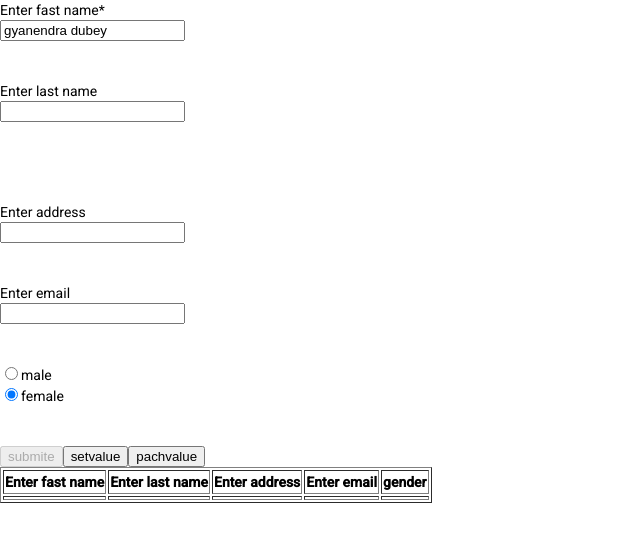
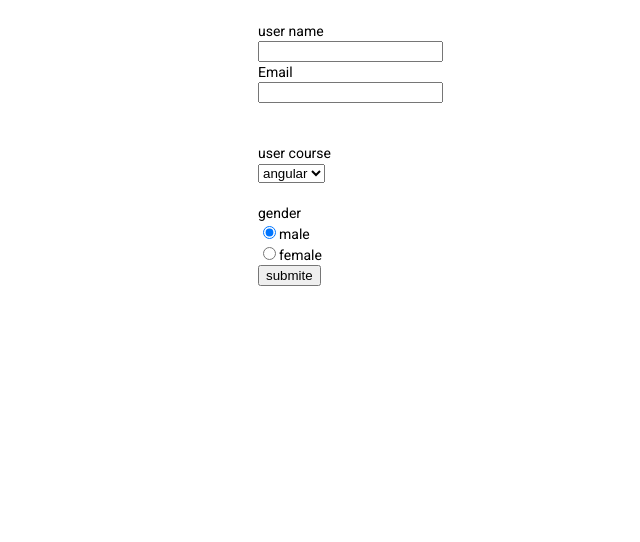
Before and after one commit to Gyanendra777/angular-3, an Angular app: page / in a window 1280 px wide. Shown: the top 542 px of the page, without its empty margins (0-640 px from the left). Built offline with nearby package versions, Linux system fonts and the light colour scheme.

Commit message:
REACTIVE FORMS ME HMNE SHIKHA KE KESE REACTIVE KO IMPORT KRTE H OUR USE UG KRTE H 1-REACTIVE FORMS MODULE  2-FORM CONTROL 3-FORM GROUP 4-VALIDATOR 5-FORM GROUP NAME 6-FORM CONTROL NAME

```diff
--- a/src/app/app.module.ts
+++ b/src/app/app.module.ts
@@ -4,7 +4,7 @@ import { BrowserModule } from '@angular/platform-browser';
 import { AppRoutingModule, routingComponents } from './app-routing.module';
 import { AppComponent } from './app.component';
 import { BrowserAnimationsModule } from '@angular/platform-browser/animations';
-import { FormsModule } from '@angular/forms';
+import { FormsModule, ReactiveFormsModule } from '@angular/forms';
 import {MatCardModule} from '@angular/material/card';
 import {MatButtonModule} from '@angular/material/button';
 
@@ -20,6 +20,7 @@ import {MatButtonModule} from '@angular/material/button';
   imports: [
     BrowserModule,
     AppRoutingModule,
+    ReactiveFormsModule,
     BrowserAnimationsModule,
     FormsModule,
     MatButtonModule,
--- a/src/app/home/home.component.html
+++ b/src/app/home/home.component.html
@@ -1,48 +1,28 @@
-<form #simpleform="ngForm" (ngSubmit)="valusend(simpleform.value)">
-  <div ngModelGroup="userditel" #userditel="ngModelGroup">
-    <label for="">Enter fast name*</label><br>
-    <input type="text" name="fast" [(ngModel)]="usernamee" ngModel required #fast="ngModel"><br>
-    <label *ngIf="!fast.valid && fast.touched">please Enter Enter fast name</label>
-    <br><br>
-    <label for="">Enter last name</label><br>
-    <input type="text" name="last" ngModel required #last="ngModel"><br>
-    <label *ngIf="!last.valid && last.touched">please Enter valid last name</label>
-    <br>
-  </div>
-   <strong *ngIf="!userditel.valid && userditel.touched">userditel in valid input ngModelGroup</strong><br><br><br>
-  <label for="">Enter address </label><br>
-  <input type="text" name="address" ngModel required #address="ngModel"><br>
-  <label *ngIf="!address.valid && address.touched">please Enter valid address</label>
-  <br><br>
-  <label for="">Enter email </label><br>
-  <input type="email" name="email" ngModel email required #email="ngModel"><br>
-  <label *ngIf="!email.valid && email.touched">please Enter valid Email</label>
-  <br><br>
-  <div class="custom-control custom-radio" *ngFor="let m of genders">
-    <input type="radio" id="{{m.id}}" name="gender" class="custom-control-input" [ngModel]="defoultvaluee" value="{{m.gender}}">
-    <label class="custom-control-label" for="{{m.id}}">{{m.gender}}</label>
-  </div>
-  <br>
-  <br>
-  <button [disabled]="!simpleform.valid">submite</button>
-  <button (click)="setva()">setvalue</button>
-  <button (click)="pachva()">pachvalue</button>
-</form>
-<div>
-  <table border="1">
-    <tr>
-      <th>Enter fast name</th>
-      <th>Enter last name</th>
-      <th>Enter address</th>
-      <th>Enter email</th>
-      <th>gender</th>
-    </tr>
-    <tr>
-      <td>{{uaered.fast}}</td>
-      <td>{{uaered.last}}</td>
-      <td>{{uaered.address}}</td>
-      <td>{{uaered.email}}</td>
-      <td>{{uaered.gender}}</td>
-    </tr>
-  </table>
+<div style="position: absolute;     left: 258px;
+top: 21px;">
+  <form [formGroup]="myReactiveForm" (ngSubmit)=onSubmit()>
+    <div formGroupName="userDtail">
+        <label for="">user name</label><br>
+        <input type="text" name="userName" formControlName="userName"><br>
+
+        <label for="">Email</label><br>
+        <input type="email" name="email" formControlName="email"><br>
+        <small *ngIf="!myReactiveForm.get('userDtail.email').valid && myReactiveForm.get('userDtail.email').touched">enter valed email
+          fffffffffffffffffff</small><br><br>
+    </div>
+    <label for="">user course</label><br>
+    <select name="course" id="" formControlName="course">
+
+      <option value="angular">angular</option>
+      <option value="react">react</option>
+      <option value="php">php</option>
+    </select><br><br>
+    <label for="">gender</label><br>
+
+    <div *ngFor="let m of genders">
+      <input type="radio" id="{{m.id}}" formControlName="gende" value="{{m.valu}}">
+      <label for="{{m.id}}">{{m.valu}}</label>
+    </div>
+    <button>submite</button>
+  </form>
 </div>
--- a/src/app/home/home.component.ts
+++ b/src/app/home/home.component.ts
@@ -1,5 +1,5 @@
-import {Component, OnInit, ViewChild, } from '@angular/core';
-import { NgForm } from '@angular/forms';
+import {Component, OnInit} from '@angular/core';
+import { FormControl, FormGroup, Validators} from '@angular/forms';
 
 @Component({
   selector: 'app-home',
@@ -7,64 +7,30 @@ import { NgForm } from '@angular/forms';
   styleUrls: ['./home.component.css']
 })
 export class HomeComponent implements OnInit {
-@ViewChild('simpleform') myform:NgForm
 
-genders = [
-  {id:"1", gender:'male'},
-  {id:"2", gender:'female'}
-];
-defoultvaluee="female";
-usernamee="gyanendra dubey"
-
-setva(){
-  this.myform.setValue({
-
-    userditel:{
-      fast:"RAJU",
-      last:"AAAAAAA"
-    },
-    address:"",
-    email:"",
-    gender:""
-
-})
-}
-pachva(){
-  this.myform.form.patchValue({
-
-    userditel:{
-      fast:"raju",
-      last:"dubey"
-    },
-})
-}
-uaered={
-  fast:'',
-  last:'',
-  address:'',
-  email:'',
-  gender:''
-}
+  genders = [
+    {id:"1", valu:"male"},
+    {id:"2", valu:"female"}
+  ];
+  // defoultvaluee="female";
+  myReactiveForm:FormGroup
 
 
-  valusend(val){
-   this.uaered.fast = val.userditel.fast;
-   this.uaered.last = val.userditel.last;
-   this.uaered.address = val.address;
-   this.uaered.email = val.email;
-   this.uaered.gender = val.gender;
-      console.log(this.uaered.fast);
-      console.log(this.uaered.last);
-      console.log(this.uaered.address);
-      console.log(this.uaered.email);
-      console.log(this.uaered.gender);
-      console.log(val);
-      this.myform.reset();
-  }
   constructor( ) { }
 
   ngOnInit() {
+   this.myReactiveForm = new FormGroup({
+     "userDtail": new FormGroup ({
+       "userName": new FormControl(null, Validators.required),
+       "email": new FormControl(null,  [Validators.required, Validators.email]),
 
+     }),
+     "course": new FormControl("angular", Validators.required),
+     "gende": new FormControl("male",  Validators.required)
+   })
+  }
+  onSubmit(){
+    console.log(this.myReactiveForm.value)
   }
 
 }
```
